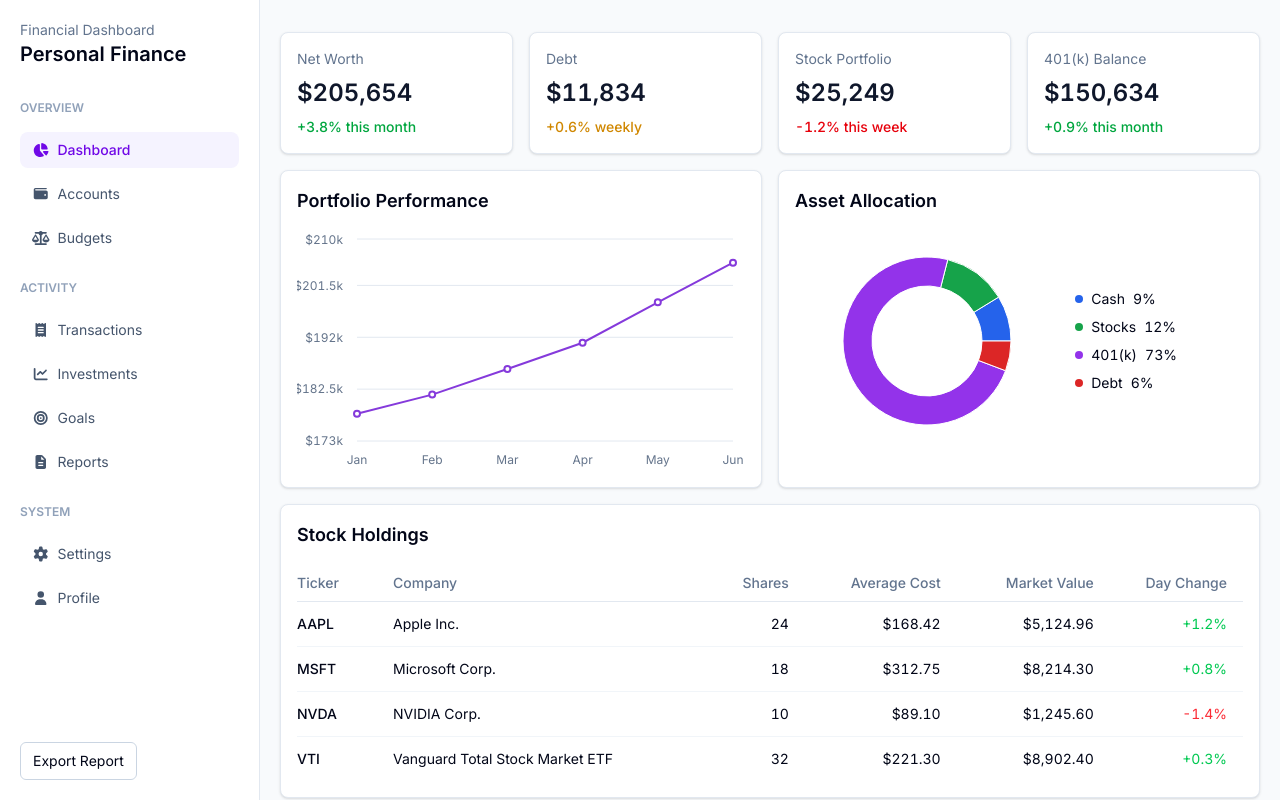
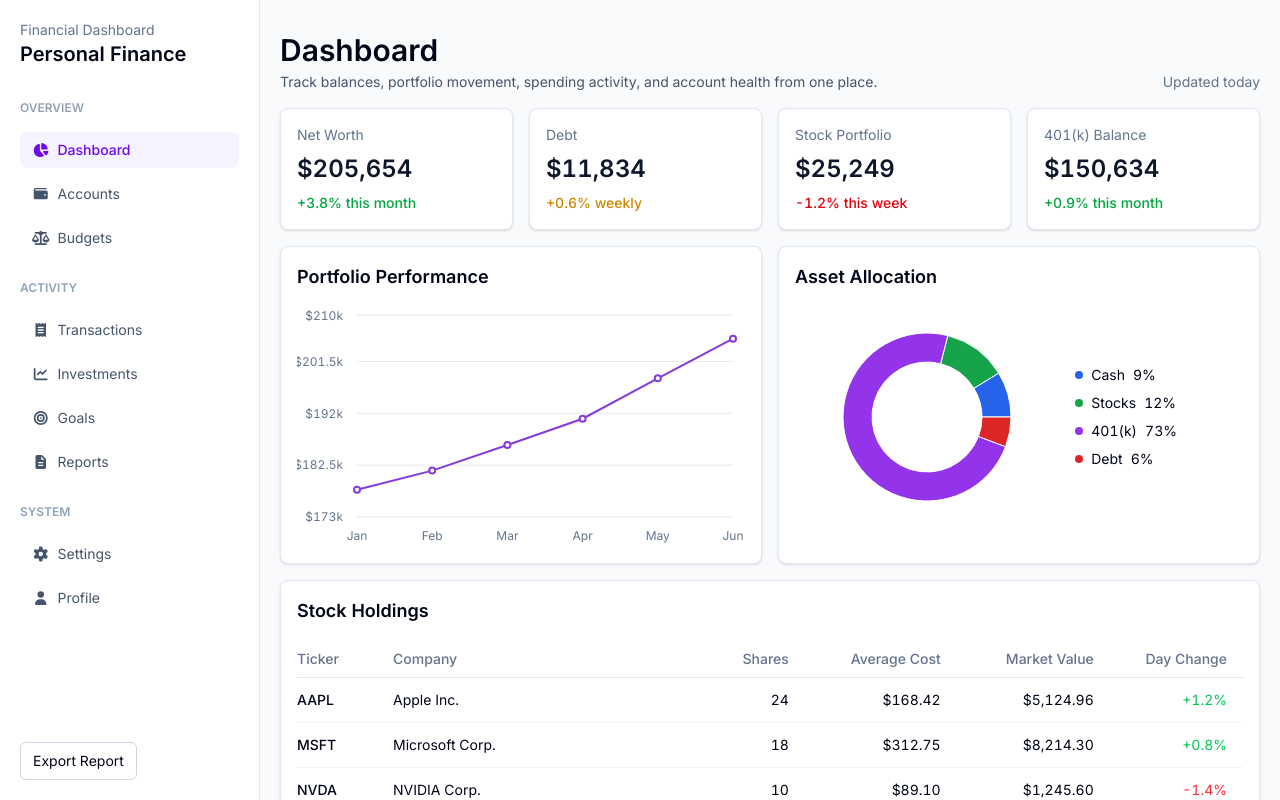
Before and after one commit to Austin-Tillotson/financial-app-project, a Next.js app: page / in a window 1280 px wide. Shown: the top 800 px of the page. Built offline with nearby package versions, Linux system fonts and the light colour scheme.

Commit message:
added heading text for the Dashboard page in large display

```diff
--- a/src/app/(dashboard)/page.tsx
+++ b/src/app/(dashboard)/page.tsx
@@ -9,6 +9,21 @@ export default async function Home() {
 
   return (
     <>
+      <section className="hidden gap-2 lg:grid">
+        <div className="grid gap-2 md:grid-cols-[1fr_auto] md:items-end">
+          <div>
+            <h2 className="text-3xl font-semibold text-slate-950">
+              Dashboard
+            </h2>
+            <p className="mt-1 max-w-2xl text-sm text-slate-600">
+              Track balances, portfolio movement, spending activity, and account health from one place.
+            </p>
+          </div>
+
+          <p className="text-sm text-slate-500">Updated today</p>
+        </div>
+      </section>
+
       <InfoCardGrid />
       <Body />
       <StockHoldingsTable />
```
